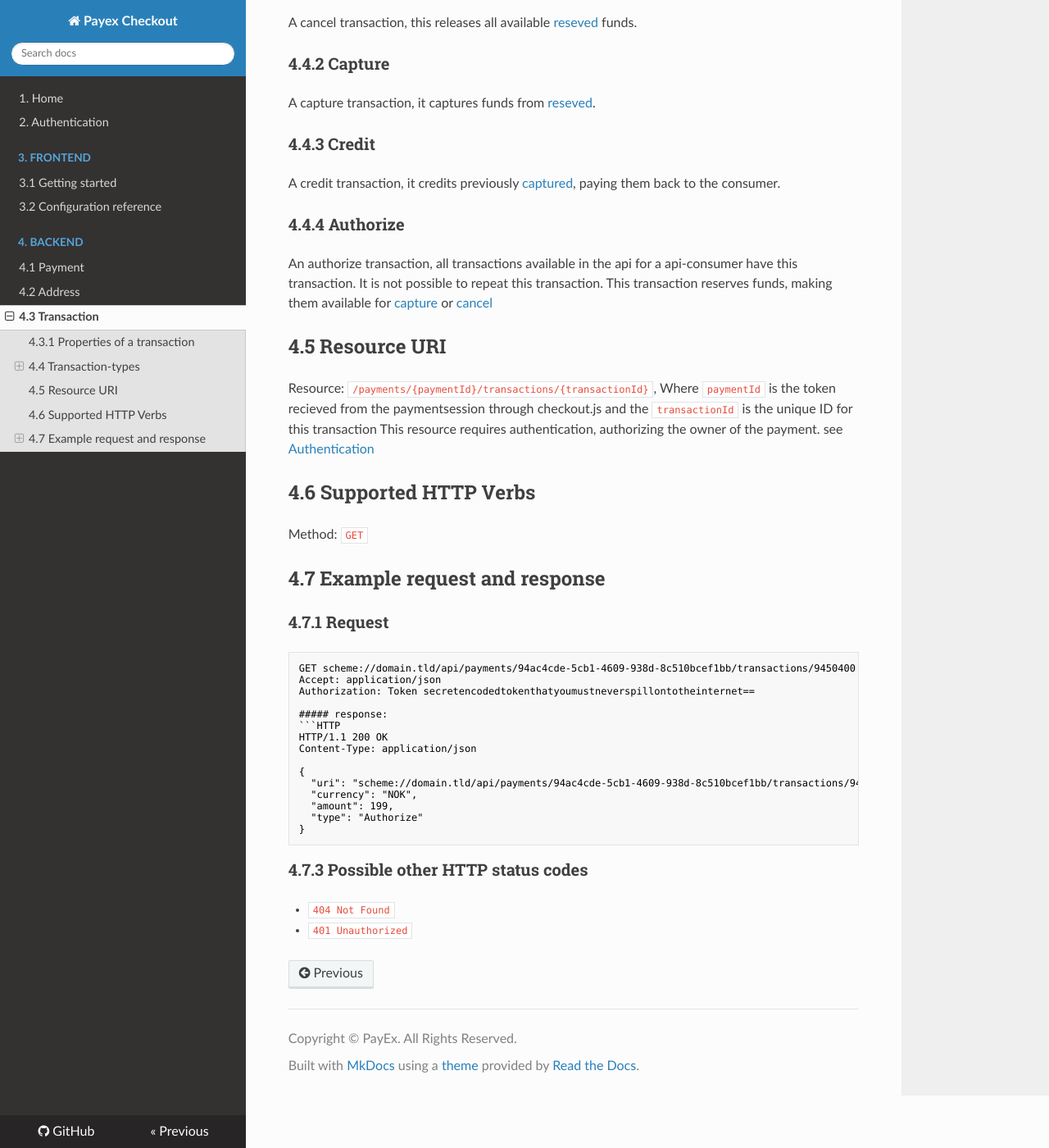
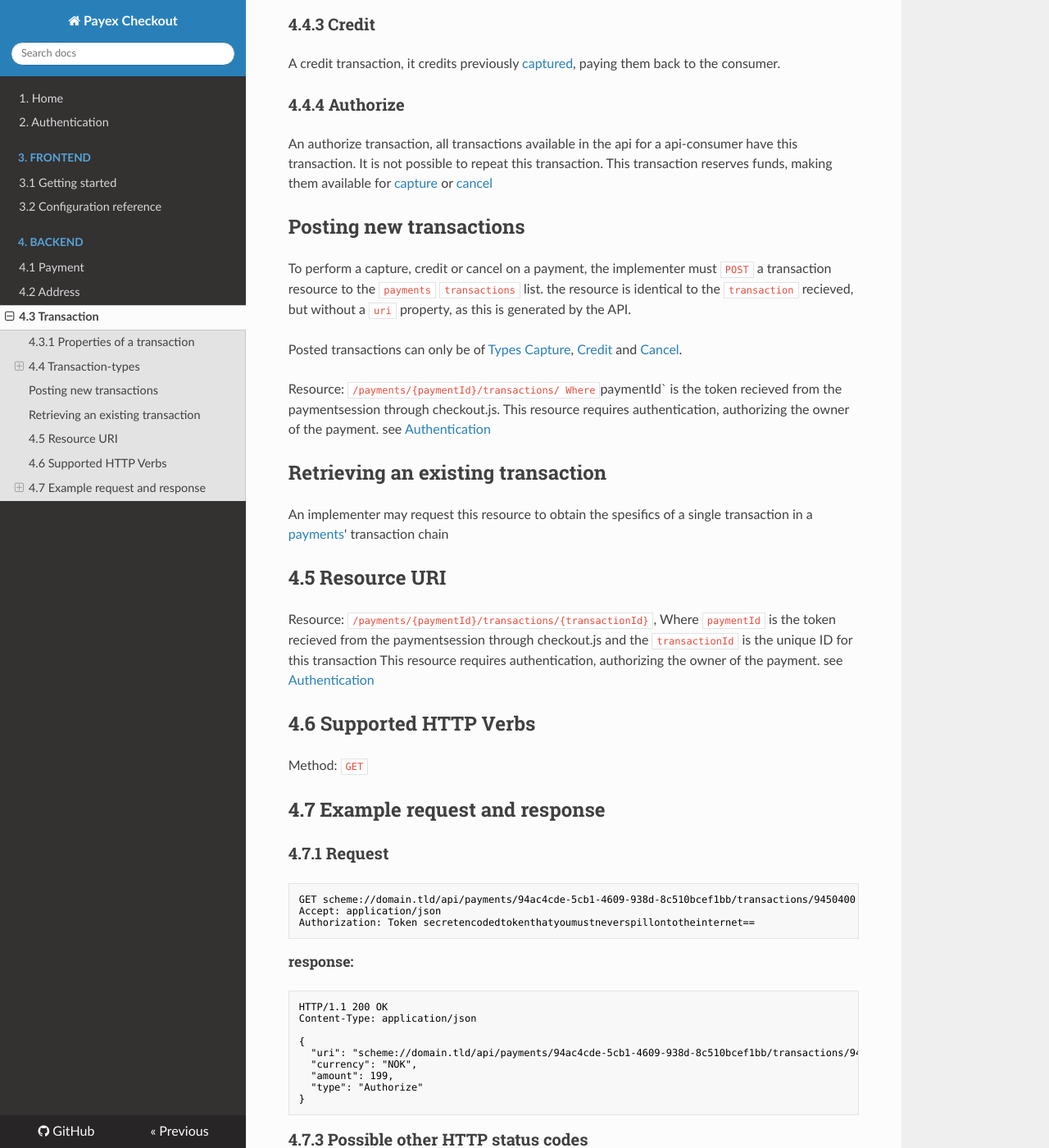
Before and after one commit to PayEx/PayEx.Checkout.Documentation, an MkDocs documentation site: the page built from docs/transaction.md, in a window 1280 px wide and 1400 px high, scrolled down 754 px. Shown: the whole window at 82% size. Built offline with MkDocs 1.6.1, drawn with Linux system fonts in a browser that asks for light colours; nearby versions of some CDN libraries; old or Windows-style settings are respelled for this version of MkDocs; some of the changed text lies outside the part shown.

````diff
--- a/docs/transaction.md
+++ b/docs/transaction.md
@@ -1,5 +1,5 @@
 #4.3 Transaction
-An implementer may request this resource to obtain the spesifics of a single transaction in a [payments](../payment)' transaction chain
+The most granular entity in the API, describes a movement of funds.
 
 ##4.3.1 Properties of a transaction
  * **uri**
@@ -29,9 +25,22 @@ A credit transaction, it credits previously  [captured](#capture), paying them b
 An authorize transaction, all transactions available in the api for a api-consumer have this transaction. It is not possible to repeat this transaction.
 This transaction reserves funds, making them available for [capture](#capture) or [cancel](#cancel)
 
+## Posting new transactions
+To perform a capture, credit or cancel on a payment, the implementer must `POST` a transaction resource to the `payments` `transactions` list.
+the resource is identical to the `transaction` recieved, but without a `uri` property, as this is generated by the API.
+
+Posted transactions can only be of [Types](#transaction-types)  [Capture](#capture), [Credit](#credit) and [Cancel](#cancel).
+
+Resource:  `/payments/{paymentId}/transactions/ Where `paymentId` is the token recieved from the paymentsession through checkout.js.
+This resource requires authentication, authorizing the owner of the payment. see [Authentication](authentication/#back-end-authentication)
+
+
+## Retrieving an existing transaction
+An implementer may request this resource to obtain the spesifics of a single transaction in a [payments](payment)' transaction chain
+
 ##4.5 Resource URI
 Resource:  `/payments/{paymentId}/transactions/{transactionId}`, Where `paymentId` is the token recieved from the paymentsession through checkout.js and the `transactionId` is the unique ID for this transaction
-This resource requires authentication, authorizing the owner of the payment. see [Authentication](../authentication/#back-end-authentication)
+This resource requires authentication, authorizing the owner of the payment. see [Authentication](authentication/#back-end-authentication)
 
 
 ##4.6 Supported HTTP Verbs
@@ -43,7 +52,7 @@ Method:    `GET`
 GET scheme://domain.tld/api/payments/94ac4cde-5cb1-4609-938d-8c510bcef1bb/transactions/9450400 HTTP/1.1
 Accept: application/json
 Authorization: Token secretencodedtokenthatyoumustneverspillontotheinternet==
-
+```
 ##### response:
 ```HTTP
 HTTP/1.1 200 OK
````
Also changed, not shown: other parts of docs/transaction.md (+0 -4 lines), docs/configurationReference.md (+2 -2 lines), docs/payment.md (+0 -1 lines).
